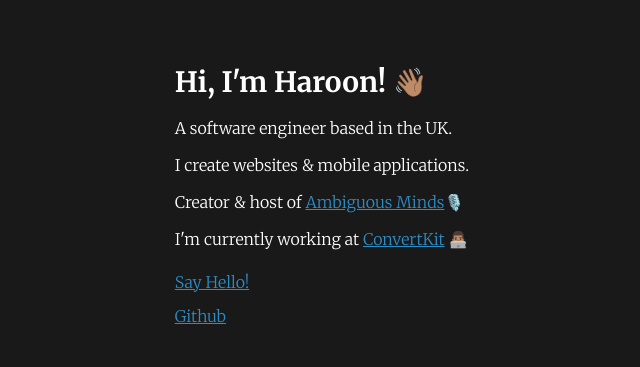
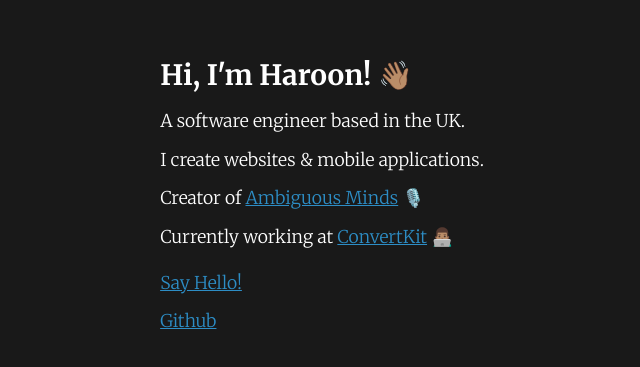
Before and after one commit to haroonarif/h.work, a plain HTML site: page index.html in a window 1280 px wide. Shown: the part 215-582 px from the top of the page, without its empty margins (326-966 px from the left). Drawn offline with Linux system fonts and the light colour scheme.

Commit message:
Updated links/text
Updated URL to podcast and amended some spacing/text/css

```diff
--- a/index.html
+++ b/index.html
@@ -20,8 +20,8 @@
             <h1>Hi, I'm Haroon! 👋🏽</h1>
             <p>A software engineer based in the UK.</p>
             <p><span></span>I create websites & mobile applications.</p>
-            <p>Creator & host of <a href="https://www.ambiguousminds.co">Ambiguous Minds</a>🎙️</p>
-            <p> I'm currently working at <a href="https://www.convertkit.com">ConvertKit</a> 👨🏽‍💻</p>
+            <p>Creator of <a href="https://podcasts.apple.com/gb/podcast/ambiguous-minds/id1596674235?i=1000542639316">Ambiguous Minds</a> 🎙️</p>
+            <p> Currently working at <a href="https://www.convertkit.com">ConvertKit</a>  👨🏽‍💻</p>
         </div>
         <div class="links">
             <div class="link-container">
--- a/main.css
+++ b/main.css
@@ -13,7 +13,7 @@ body
     font-weight: 300;
     overflow: hidden;
     display: flex;
-    font-size: 1rem;
+    font-size: 1.1rem;
     background-color: rgba(0, 0, 0, 0.9);
 }
 
```
